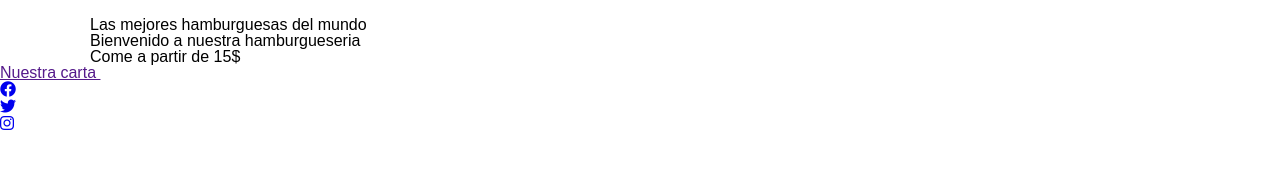
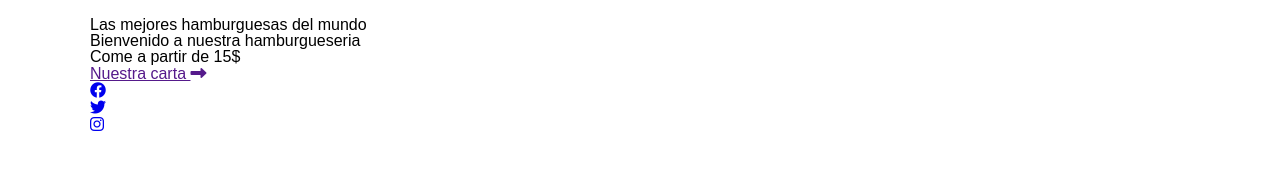
Before and after one commit to SIgnacioRoccuzzo/hamburgueseria-bootcamp, a plain HTML site: page index.html in a window 1280 px wide. Shown: the part 143-312 px from the top of the page. Drawn offline with Linux system fonts and the light colour scheme.

Commit message:
correcion del div container metiendo el ul dentro

```diff
--- a/index.html
+++ b/index.html
@@ -66,10 +66,9 @@
                 <h1>Las mejores hamburguesas del mundo</h1>
                 <h2>Bienvenido a nuestra hamburgueseria</h2>
                 <p>Come a partir de 15$</p>
-            </div>
                 <div>
                     <a href="" class="boton">
-                    Nuestra carta <i class="fas fa-long-arrow-all-right">
+                        Nuestra carta <i class="fas fa-long-arrow-alt-right">
                         </i>
                     </a>
                     <div>
@@ -88,6 +87,10 @@
                         </ul>
 
                     </div>
+
+
+                </div>
+
             </div>
         </div>
     </div>
```
Lines whose indentation alone changed are shown as unchanged.
